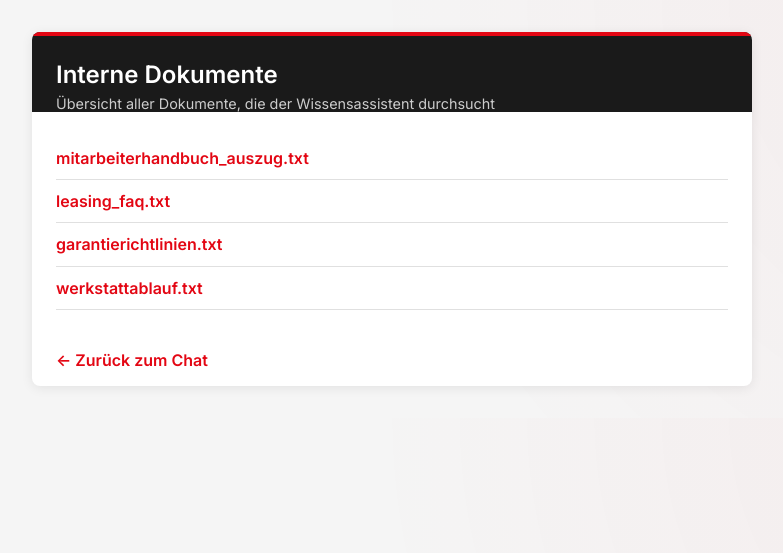
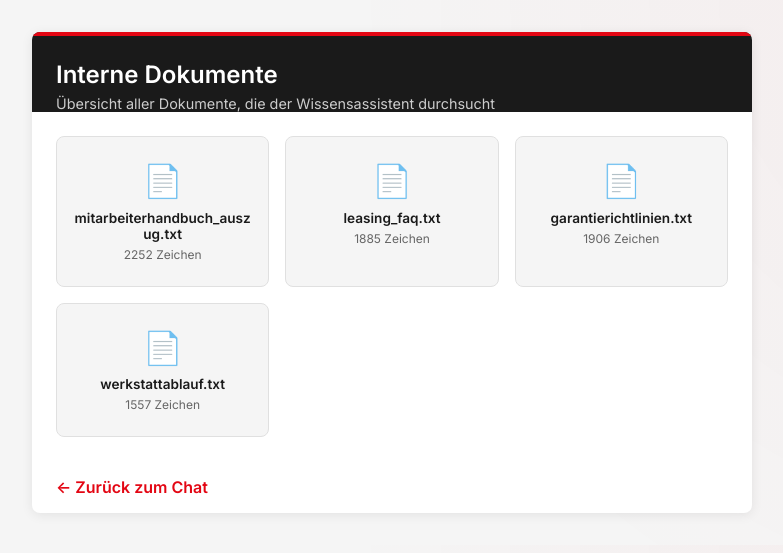
Before and after one commit to vincentkoenig/Automotive-RAG-Assistant, a Flask app: page /documents in a window 1280 px wide. Shown: the top 553 px of the page, without its empty margins (248-1031 px from the left). Run offline with Flask 3, Linux system fonts and the light colour scheme.

Commit message:
style: Tipp-Animation statt statischem Ladetext, Dokumente als Karten-Grid

```diff
--- a/static/style.css
+++ b/static/style.css
@@ -201,6 +201,49 @@ button:hover {
     line-height: 1.6;
 }
 
+.document-grid {
+    display: grid;
+    grid-template-columns: repeat(auto-fill, minmax(180px, 1fr));
+    gap: 1rem;
+    padding: 1.5rem;
+}
+
+.document-card {
+    display: flex;
+    flex-direction: column;
+    align-items: center;
+    text-align: center;
+    padding: 1.5rem 1rem;
+    background-color: var(--color-bg);
+    border: 1.5px solid var(--color-border);
+    border-radius: 8px;
+    text-decoration: none;
+    color: var(--color-text);
+    transition: border-color 0.15s ease, transform 0.15s ease;
+}
+
+.document-card:hover {
+    border-color: var(--color-primary);
+    transform: translateY(-2px);
+}
+
+.document-card-icon {
+    font-size: 2rem;
+    margin-bottom: 0.6rem;
+}
+
+.document-card-name {
+    font-weight: 600;
+    font-size: 0.85rem;
+    word-break: break-word;
+}
+
+.document-card-meta {
+    font-size: 0.75rem;
+    color: var(--color-text-muted);
+    margin-top: 0.3rem;
+}
+
 .chat-container p a {
     color: var(--color-primary);
     text-decoration: none;
@@ -237,3 +280,32 @@ button:hover {
     line-height: 1.6;
     max-width: 320px;
 }
+
+.typing-indicator {
+    display: flex;
+    align-items: center;
+    gap: 4px;
+    padding: 0.9rem 1.1rem;
+}
+
+.typing-indicator span {
+    width: 7px;
+    height: 7px;
+    background-color: var(--color-text-muted);
+    border-radius: 50%;
+    display: inline-block;
+    animation: typingBounce 1.2s infinite ease-in-out;
+}
+
+.typing-indicator span:nth-child(2) {
+    animation-delay: 0.15s;
+}
+
+.typing-indicator span:nth-child(3) {
+    animation-delay: 0.3s;
+}
+
+@keyframes typingBounce {
+    0%, 60%, 100% { transform: translateY(0); opacity: 0.5; }
+    30% { transform: translateY(-5px); opacity: 1; }
+}
--- a/templates/documents.html
+++ b/templates/documents.html
@@ -13,13 +13,15 @@
         <h1>Interne Dokumente</h1>
         <p class="subtitle">Übersicht aller Dokumente, die der Wissensassistent durchsucht</p>
 
-        <ul class="document-list">
+        <div class="document-grid">
             {% for doc in documents %}
-                <li>
-                    <a href="{{ url_for('view_document', filename=doc.filename) }}">{{ doc.filename }}</a>
-                </li>
+                <a href="{{ url_for('view_document', filename=doc.filename) }}" class="document-card">
+                    <div class="document-card-icon">📄</div>
+                    <div class="document-card-name">{{ doc.filename }}</div>
+                    <div class="document-card-meta">{{ doc.content|length }} Zeichen</div>
+                </a>
             {% endfor %}
-        </ul>
+        </div>
 
         <p><a href="{{ url_for('index') }}">&larr; Zurück zum Chat</a></p>
     </div>
```
Also changed, not shown: templates/chat.html (+10 -2 lines).
